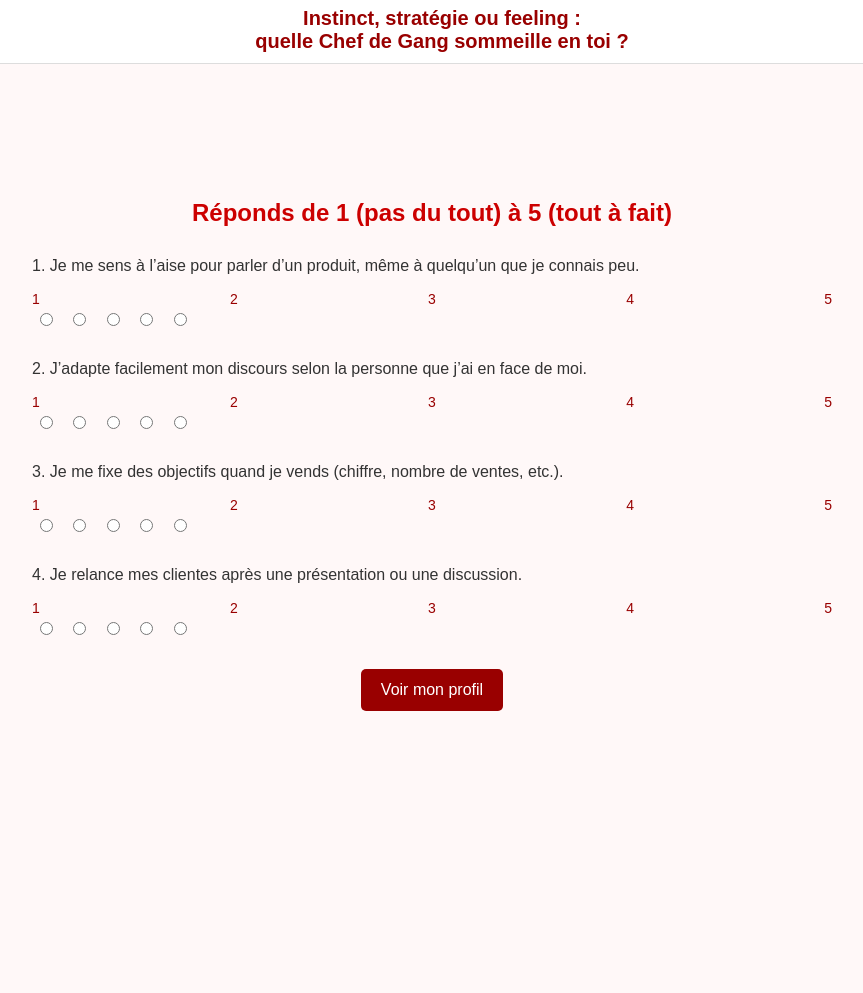
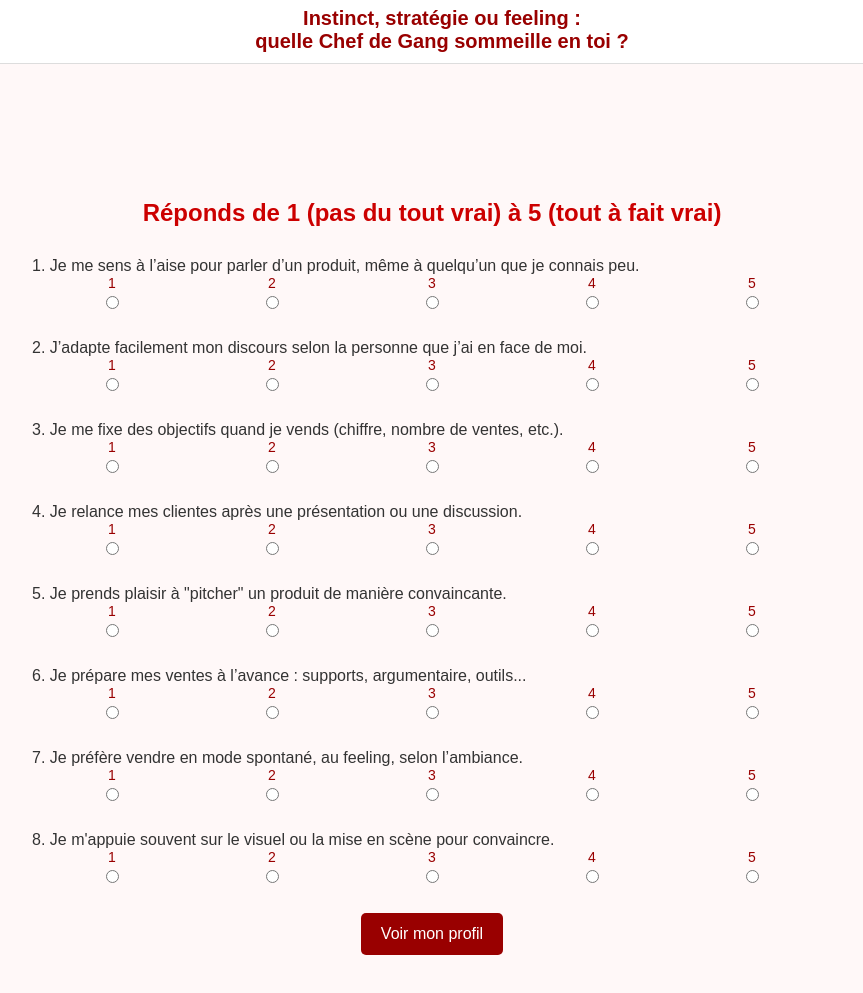
Before and after one commit to MumAndtheGang/test-Chef-de-Gang, a plain HTML site: page index.html in a window 1280 px wide. Shown: the part 41-1034 px from the top of the page, without its empty margins (208-1071 px from the left). Before the commit the page ends 802 px from the top, so only its background shows below. Drawn offline with Linux system fonts and the light colour scheme.

Commit message:
Update index.html

```diff
--- a/index.html
+++ b/index.html
@@ -11,7 +11,7 @@
       padding: 0;
       background-color: #fff8f8;
       color: #333;
-      padding-top: 200px; /* espace pour l'en-tête fixe */
+      padding-top: 200px;
     }
 
     .fixed-header {
@@ -54,16 +54,23 @@
       margin-bottom: 30px;
     }
 
-    .legend {
-      display: flex;
-      justify-content: space-between;
+    .scale-labels {
+      display: grid;
+      grid-template-columns: repeat(5, 1fr);
       font-size: 14px;
+      text-align: center;
       margin-bottom: 5px;
       color: #990000;
     }
 
+    .scale {
+      display: grid;
+      grid-template-columns: repeat(5, 1fr);
+      text-align: center;
+    }
+
     input[type="radio"] {
-      margin: 0 8px;
+      margin: 0 auto;
     }
 
     .submit-btn {
@@ -79,34 +86,29 @@
     }
 
     .result {
-      background-color: #fcecec;
-      border: 1px solid #990000;
+      background-color: #fff0f0;
+      border-left: 5px solid #cc0000;
       padding: 20px;
       margin-top: 30px;
       display: none;
     }
-
-    .result h3 {
-      color: #990000;
-    }
   </style>
 </head>
 <body>
-
   <div class="fixed-header">
     <img src="logo_MAG_horizonal.png" alt="Logo MAGGY">
     <h1>Instinct, stratégie ou feeling : <br>quelle Chef de Gang sommeille en toi ?</h1>
   </div>
 
   <div class="container">
-    <h2>Réponds de 1 (pas du tout) à 5 (tout à fait)</h2>
+    <form id="quiz-form">
+      <h2>Réponds de 1 (pas du tout vrai) à 5 (tout à fait vrai)</h2>
 
-    <form id="quizForm">
-      <!-- Questions (exemple avec la première, répète la structure) -->
-      <div class="question">
-        <p>1. Je me sens à l’aise pour parler d’un produit, même à quelqu’un que je connais peu.</p>
-        <div class="legend"><span>1</span><span>2</span><span>3</span><span>4</span><span>5</span></div>
-        <div>
+      <div class="question">1. Je me sens à l’aise pour parler d’un produit, même à quelqu’un que je connais peu.
+        <div class="scale-labels">
+          <span>1</span><span>2</span><span>3</span><span>4</span><span>5</span>
+        </div>
+        <div class="scale">
           <input type="radio" name="q1" value="1" required>
           <input type="radio" name="q1" value="2">
           <input type="radio" name="q1" value="3">
@@ -115,10 +117,11 @@
         </div>
       </div>
 
-      <div class="question">
-        <p>2. J’adapte facilement mon discours selon la personne que j’ai en face de moi.</p>
-        <div class="legend"><span>1</span><span>2</span><span>3</span><span>4</span><span>5</span></div>
-        <div>
+      <div class="question">2. J’adapte facilement mon discours selon la personne que j’ai en face de moi.
+        <div class="scale-labels">
+          <span>1</span><span>2</span><span>3</span><span>4</span><span>5</span>
+        </div>
+        <div class="scale">
           <input type="radio" name="q2" value="1" required>
           <input type="radio" name="q2" value="2">
           <input type="radio" name="q2" value="3">
@@ -127,13 +130,11 @@
         </div>
       </div>
 
-      <!-- Ajoute ici les questions 3 à 8 de la même manière -->
-
-      <!-- Exemple : Question 3 -->
-      <div class="question">
-        <p>3. Je me fixe des objectifs quand je vends (chiffre, nombre de ventes, etc.).</p>
-        <div class="legend"><span>1</span><span>2</span><span>3</span><span>4</span><span>5</span></div>
-        <div>
+      <div class="question">3. Je me fixe des objectifs quand je vends (chiffre, nombre de ventes, etc.).
+        <div class="scale-labels">
+          <span>1</span><span>2</span><span>3</span><span>4</span><span>5</span>
+        </div>
+        <div class="scale">
           <input type="radio" name="q3" value="1" required>
           <input type="radio" name="q3" value="2">
           <input type="radio" name="q3" value="3">
@@ -142,11 +143,11 @@
         </div>
       </div>
 
-      <!-- Question 4 -->
-      <div class="question">
-        <p>4. Je relance mes clientes après une présentation ou une discussion.</p>
-        <div class="legend"><span>1</span><span>2</span><span>3</span><span>4</span><span>5</span></div>
-        <div>
+      <div class="question">4. Je relance mes clientes après une présentation ou une discussion.
+        <div class="scale-labels">
+          <span>1</span><span>2</span><span>3</span><span>4</span><span>5</span>
+        </div>
+        <div class="scale">
           <input type="radio" name="q4" value="1" required>
           <input type="radio" name="q4" value="2">
           <input type="radio" name="q4" value="3">
@@ -155,7 +156,57 @@
         </div>
       </div>
 
-      <!-- Répète jusqu'à q8... -->
+      <div class="question">5. Je prends plaisir à "pitcher" un produit de manière convaincante.
+        <div class="scale-labels">
+          <span>1</span><span>2</span><span>3</span><span>4</span><span>5</span>
+        </div>
+        <div class="scale">
+          <input type="radio" name="q5" value="1" required>
+          <input type="radio" name="q5" value="2">
+          <input type="radio" name="q5" value="3">
+          <input type="radio" name="q5" value="4">
+          <input type="radio" name="q5" value="5">
+        </div>
+      </div>
+
+      <div class="question">6. Je prépare mes ventes à l’avance : supports, argumentaire, outils...
+        <div class="scale-labels">
+          <span>1</span><span>2</span><span>3</span><span>4</span><span>5</span>
+        </div>
+        <div class="scale">
+          <input type="radio" name="q6" value="1" required>
+          <input type="radio" name="q6" value="2">
+          <input type="radio" name="q6" value="3">
+          <input type="radio" name="q6" value="4">
+          <input type="radio" name="q6" value="5">
+        </div>
+      </div>
+
+      <div class="question">7. Je préfère vendre en mode spontané, au feeling, selon l’ambiance.
+        <div class="scale-labels">
+          <span>1</span><span>2</span><span>3</span><span>4</span><span>5</span>
+        </div>
+        <div class="scale">
+          <input type="radio" name="q7" value="1" required>
+          <input type="radio" name="q7" value="2">
+          <input type="radio" name="q7" value="3">
+          <input type="radio" name="q7" value="4">
+          <input type="radio" name="q7" value="5">
+        </div>
+      </div>
+
+      <div class="question">8. Je m'appuie souvent sur le visuel ou la mise en scène pour convaincre.
+        <div class="scale-labels">
+          <span>1</span><span>2</span><span>3</span><span>4</span><span>5</span>
+        </div>
+        <div class="scale">
+          <input type="radio" name="q8" value="1" required>
+          <input type="radio" name="q8" value="2">
+          <input type="radio" name="q8" value="3">
+          <input type="radio" name="q8" value="4">
+          <input type="radio" name="q8" value="5">
+        </div>
+      </div>
 
       <button type="submit" class="submit-btn">Voir mon profil</button>
     </form>
@@ -164,31 +215,28 @@
   </div>
 
   <script>
-    document.getElementById("quizForm").addEventListener("submit", function (e) {
+    document.getElementById("quiz-form").addEventListener("submit", function(e) {
       e.preventDefault();
-
-      let total = 0;
+      const form = e.target;
+      let score = 0;
       for (let i = 1; i <= 8; i++) {
-        const answer = document.querySelector(`input[name="q${i}"]:checked`);
-        total += parseInt(answer.value);
+        const val = parseInt(form["q" + i].value);
+        score += val;
       }
 
-      const resultBox = document.getElementById("result");
-      let message = "";
-
-      if (total <= 17) {
-        message = `<h3>🎨 La Discrète Créative</h3><p>Tu ne cours pas après la vente à tout prix, mais tu as souvent une idée originale, une jolie mise en scène ou une phrase qui fait mouche…</p><p>🎁 <strong>Point fort :</strong> ton côté artistique, rassurant, non oppressant<br>🌱 <strong>À travailler :</strong> oser plus souvent parler de ton offre</p>`;
-      } else if (total <= 25) {
-        message = `<h3>💛 L’Instinctive Naturelle</h3><p>Tu es spontanée, sympa, et ça plaît ! Ton style, c’est la conversation tranquille, la recommandation fluide, comme entre copines.</p><p>🎁 <strong>Point fort :</strong> ta capacité à vendre sans "forcer"<br>🌱 <strong>À travailler :</strong> structurer un peu plus ton approche</p>`;
-      } else if (total <= 33) {
-        message = `<h3>💥 L’Enthousiaste Persuasive</h3><p>Quand tu parles d’un produit, on a envie de l’acheter rien que pour te faire plaisir 😄</p><p>🎁 <strong>Point fort :</strong> ton énergie communicative<br>🌱 <strong>À travailler :</strong> écouter avant de convaincre</p>`;
+      let resultText = "";
+      if (score <= 17) {
+        resultText = "<h3>💡 La Discrète Créative</h3><p>Tu ne cours pas après la vente à tout prix, mais tu as souvent une idée originale, une jolie mise en scène ou une phrase qui fait mouche… Tu observes, tu ressens, tu proposes avec délicatesse.</p>";
+      } else if (score <= 25) {
+        resultText = "<h3>💛 L’Instinctive Naturelle</h3><p>Tu es spontanée, sympa, et ça plaît ! Ton style, c’est la conversation tranquille, la recommandation fluide, comme entre copines.</p>";
+      } else if (score <= 33) {
+        resultText = "<h3>💥 L’Enthousiaste Persuasive</h3><p>Tu transmets ton énergie et ta passion avec sincérité. Tu es convaincante, motivée, et moteur dans un groupe.</p>";
       } else {
-        message = `<h3>🔥 La Stratège Ambitieuse</h3><p>Tu es focus, organisée, et tu as clairement un objectif en tête. Tu pourrais vendre de la glace à un pingouin 😄</p><p>🎁 <strong>Point fort :</strong> ton efficacité<br>🌱 <strong>À travailler :</strong> garder un ton chaleureux</p>`;
+        resultText = "<h3>🔥 La Stratège Ambitieuse</h3><p>Tu es focus, organisée, et clairement une pro de la vente. Tu pourrais vendre de la glace à un pingouin !</p>";
       }
 
-      resultBox.innerHTML = message;
-      resultBox.style.display = "block";
-      resultBox.scrollIntoView({ behavior: "smooth" });
+      document.getElementById("result").innerHTML = resultText;
+      document.getElementById("result").style.display = "block";
     });
   </script>
 </body>
```
